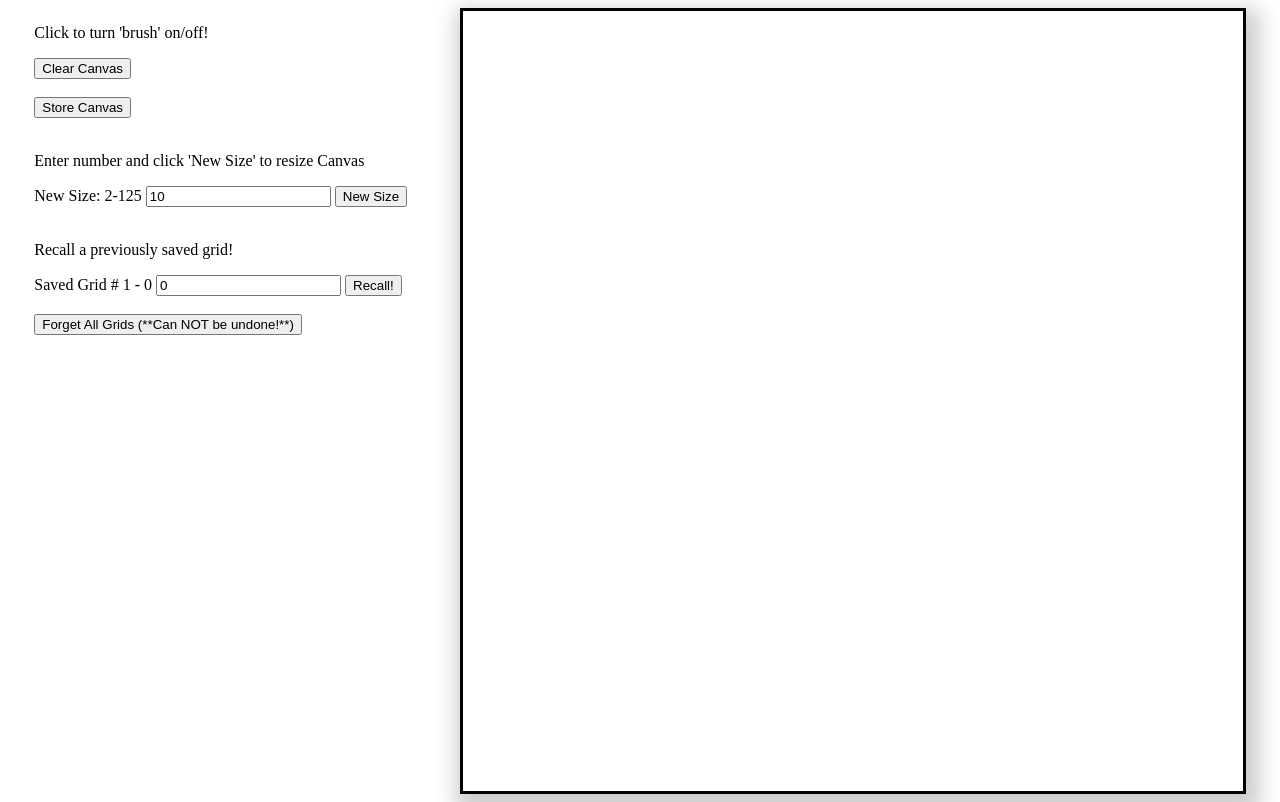
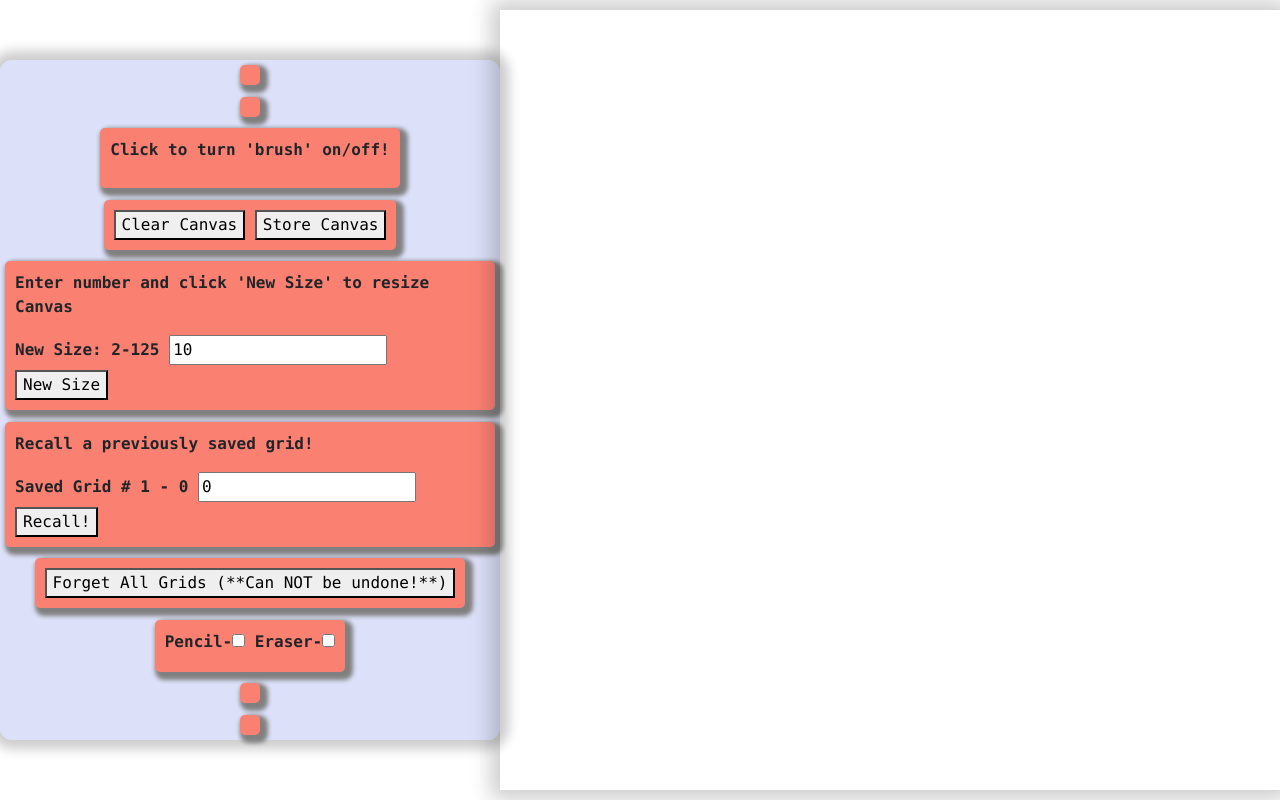
Before and after one commit to blakeaham/GridSketch, a plain HTML site: page index.html in a window 1280 px wide. Drawn offline with nearby package versions, Linux system fonts and the light colour scheme.

Commit message:
Pencil and Eraser
*pencil,
*eraser,
*control panel wrangling

```diff
--- a/gridStyles.css
+++ b/gridStyles.css
@@ -1,21 +1,41 @@
 body {
   display: flex;
   justify-content: space-around;
+  font-family: "Lucida Console", Courier, monospace;
+  font-weight: 900;
+  height: 100vh;
 }
 
-/* .controls {
+.controls {
   display: flex;
-  align-content: center;
-} */
+  border-radius: 12px;
+  flex-direction: column;
+  justify-content: space-between;
+  align-items: center;
+  background-color: rgba(129, 144, 228, 0.274);
+  height: 85vh;
+  align-self: center;
+  box-shadow: 0px 0px 12px 9px rgba(0, 0, 0, 0.199);
+
+}
+
+.controls > span {
+  padding: 10px 10px 10px 10px;
+  background-color: salmon;
+  margin: 5px 5px 5px 5px;
+  border-radius: 5px;
+  box-shadow: 4px 4px 4px 4px gray;
+}
 
 .bigContainer {
     justify-content: space-evenly;
+    align-self: center;
     display: grid;
     height: 100%;
     width: 100%;
     border-color: black;
-    border-style: solid;
-    box-shadow: 5px 10px 20px 9px rgba(0, 0, 0, 0.199);
+    border-style: none;
+    box-shadow: 0px 0px 20px 9px rgba(0, 0, 0, 0.199);
     grid-template-columns: repeat(5, 100px);
     grid-template-rows: 100vh;
 }
--- a/gridsketch.js
+++ b/gridsketch.js
@@ -4,8 +4,10 @@ const storeBtn = document.querySelector("#storeBtn");
 const modal = document.querySelector(".modal");
 const closebtn = document.querySelector('.close');
 const items = JSON.parse(localStorage.getItem('items')) || [];
-let canvasheight = window.innerHeight - 20;
+let canvasheight = window.innerHeight-20;
 let power = false;
+let pencil = document.getElementById('pencilCheck');
+let eraser = document.getElementById('eraserCheck');
 let num = 10;
 
 function makeGrid(num) {
@@ -15,6 +17,7 @@ function makeGrid(num) {
     //Creates new grid of given size
     for (i=0; i<num*num; i++){
         bigGrid.style.width = `${Math.floor(canvasheight/num)*num}px`;
+        bigGrid.style.height = `${Math.floor(canvasheight/num)*num}px`;
         bigGrid.style.gridTemplateColumns = `repeat(${num}, ${Math.floor(canvasheight/num)}px)`;
         bigGrid.style.gridTemplateRows = `repeat(${num}, ${Math.floor(canvasheight/num)}px)`;
         let newDiv = document.createElement("div");
@@ -40,8 +43,24 @@ function clearGrid() {
 
 function colorGrid(e) {
     // console.log(e.target)
-    if(power) {
-        e.target.style.backgroundColor = "red";
+    if(power && pencil.checked && !eraser.checked) {
+        if(e.target.style.backgroundColor === ''){
+            e.target.style.backgroundColor = "rgba(0, 0, 0, 0.1)";
+        } else if (e.target.style.backgroundColor[16] === '9'){
+            e.target.style.backgroundColor = `rgba(0, 0, 0, 1.0)`;
+        } else if (e.target.style.backgroundColor[14] === '1'){
+            console.log('already black');
+        }
+        else {
+            let a = parseInt(e.target.style.backgroundColor[16]);
+            a++;
+            a++;
+            e.target.style.backgroundColor = `rgba(0, 0, 0, 0.${a})`;
+        }
+    } else if (power && !pencil.checked && !eraser.checked){
+        e.target.style.backgroundColor = 'red';
+    } else if (power && eraser.checked){
+        e.target.style.backgroundColor = '';
     }
 }
 
--- a/index.html
+++ b/index.html
@@ -1,29 +1,39 @@
 <!DOCTYPE html>
+<link rel="stylesheet" href="https://stackpath.bootstrapcdn.com/bootstrap/4.4.1/css/bootstrap.min.css" integrity="sha384-Vkoo8x4CGsO3+Hhxv8T/Q5PaXtkKtu6ug5TOeNV6gBiFeWPGFN9MuhOf23Q9Ifjh" crossorigin="anonymous">
 <link rel="stylesheet" href="gridStyles.css"></link>
 <body>
 
         <div class='controls'>
+            <span class="blank"></span>
+            <span class="blank"></span>
+            <span>
                 <p>Click to turn 'brush' on/off!</p>
+            </span>
+            <span>
                 <button id="clearBtn">Clear Canvas</button>
-            <br>
-
-            <br>
                 <button id="storeBtn">Store Canvas</button>
-            <br>
-            <br>
+            </span>
+            <span>
                 <p>Enter number and click 'New Size' to resize Canvas</p>
                 <label for="usernumber">New Size: 2-125</label>
                 <input type="text" id="usernumber" name="usernumber" value="10">
                 <button onclick="newGrid()">New Size</button>
-            <br>
-            <br>
+            </span>
+            <span>
                 <p>Recall a previously saved grid!</p>
                 <label for="storenumber">Saved Grid # 1 thru 0</label>
                 <input type="text" id="storenumber" name="storenumber" value="0">
                 <button onclick="recallGrid()">Recall!</button>
-            <br>
-            <br>
+            </span>
+            <span>
                 <button onclick="forgetGrids()">Forget All Grids (**Can NOT be undone!**)</button>
+            </span>
+            <span>
+                <label class="switch"> Pencil-<input type="checkbox" id="pencilCheck"> </label>
+                <label class="switch"> Eraser-<input type="checkbox" id="eraserCheck"> </label>
+            </span>
+            <span class="blank"></span>
+            <span class="blank"></span>
         </div>
     <div class="bigContainer">
 
```
Lines whose indentation alone changed are shown as unchanged.
